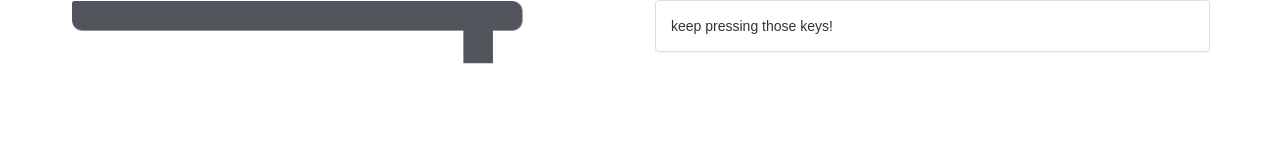
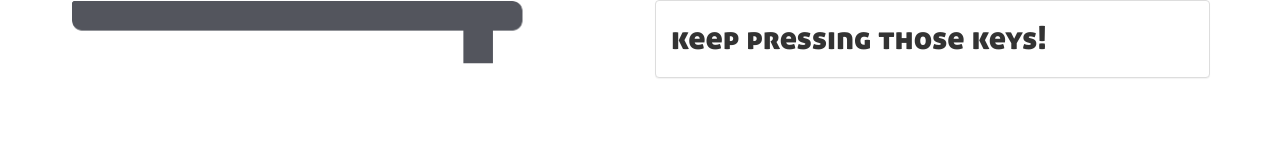
Before and after one commit to tvainio/hirsi, a React (Create React App) app: page / in a window 1280 px wide. Shown: the top 160 px of the page. Built offline with nearby package versions, Linux system fonts and the light colour scheme; no server answers.

Commit message:
Added custom font

```diff
--- a/src/index.css
+++ b/src/index.css
@@ -1,5 +1,13 @@
+@font-face {
+    font-family:"Aller Display";
+    src: local("AllerDisplay"), url("./fonts/AllerDisplay.ttf") format("truetype");
+    font-weight:normal;
+    font-style:normal;
+}
+
 body {
   margin: 0;
   padding: 0;
-  font-family: sans-serif;
+  font-family: "Aller Display";
+  font-size: xx-large;
 }
```
Also changed, not shown: src/fonts/AllerDisplay.ttf (added).
